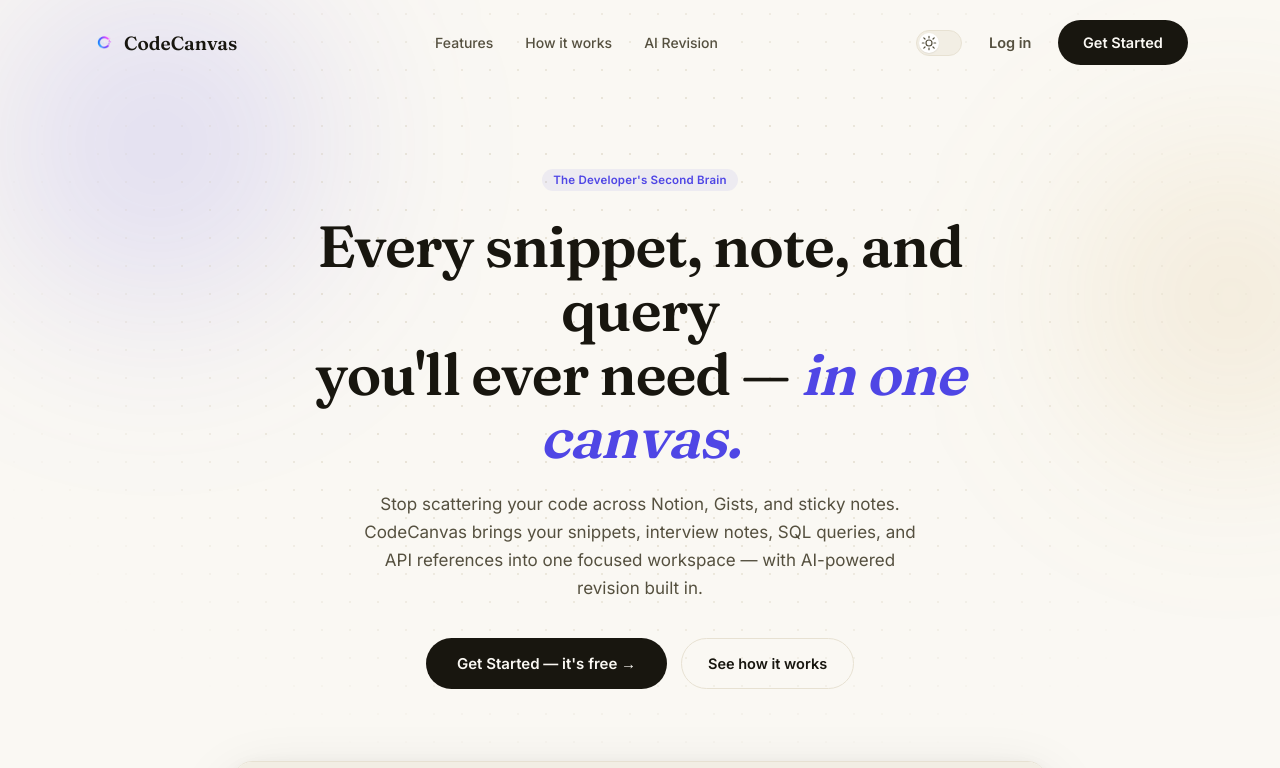
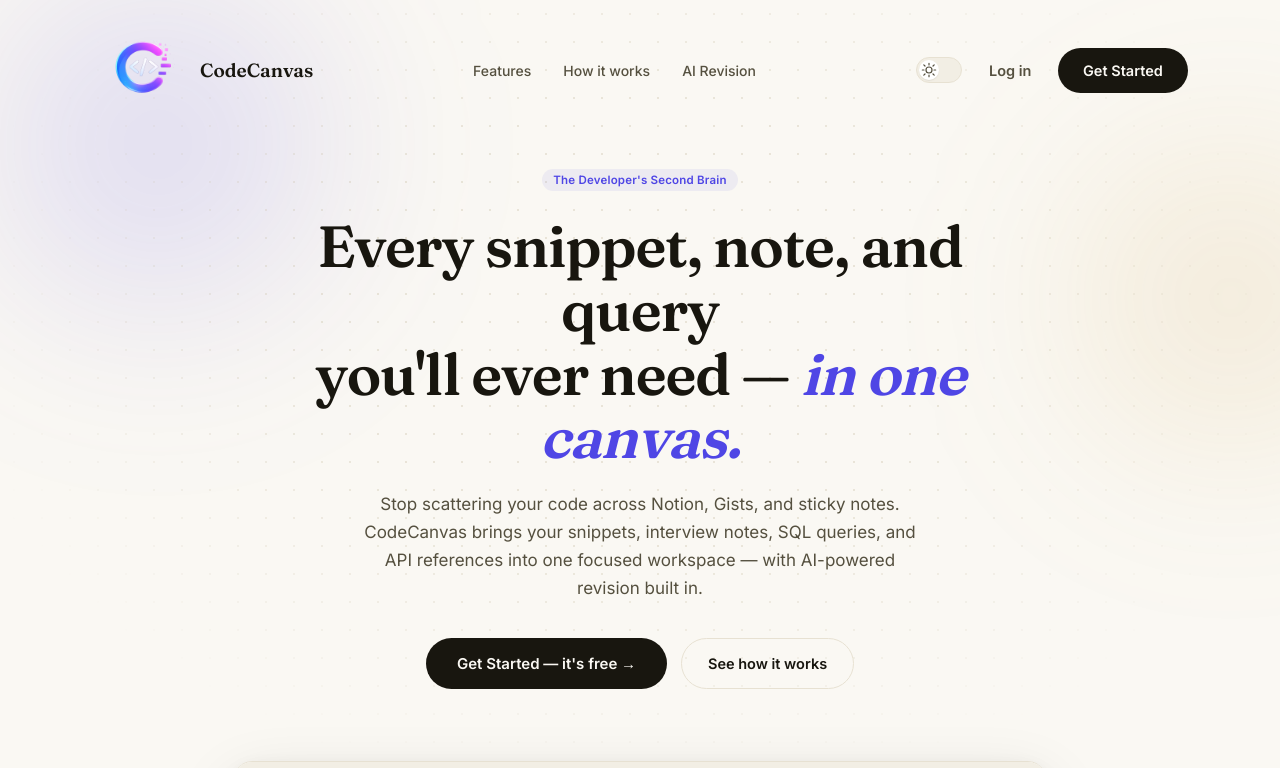
Before and after one commit to harshalpatil-10/codecanvas-frontend, a React (Vite) app: page / in a window 1280 px wide. Shown: the top 768 px of the page. Built offline with nearby package versions, Linux system fonts and the light colour scheme; no server answers.

Commit message:
Update LandingNavbar.jsx

```diff
--- a/src/components/landing/LandingNavbar.jsx
+++ b/src/components/landing/LandingNavbar.jsx
@@ -17,7 +17,7 @@ export default function LandingNavbar() {
     <nav className={`${styles.nav} ${scrolled ? styles.scrolled : ''}`}>
       <div className={styles.inner}>
         <Link to="/" className={styles.logo}>
-          <span className={styles.mark}><Logo size={24} /></span> CodeCanvas
+          <span className={styles.mark}><Logo size={100} /></span> CodeCanvas
         </Link>
         <div className={styles.links}>
           <a href="#features">Features</a>
```
